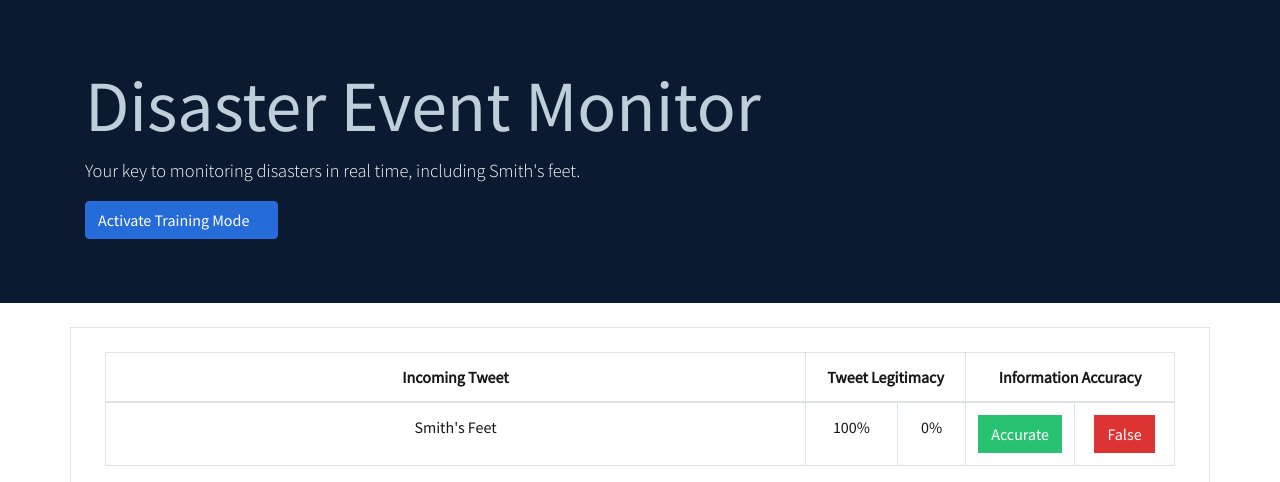
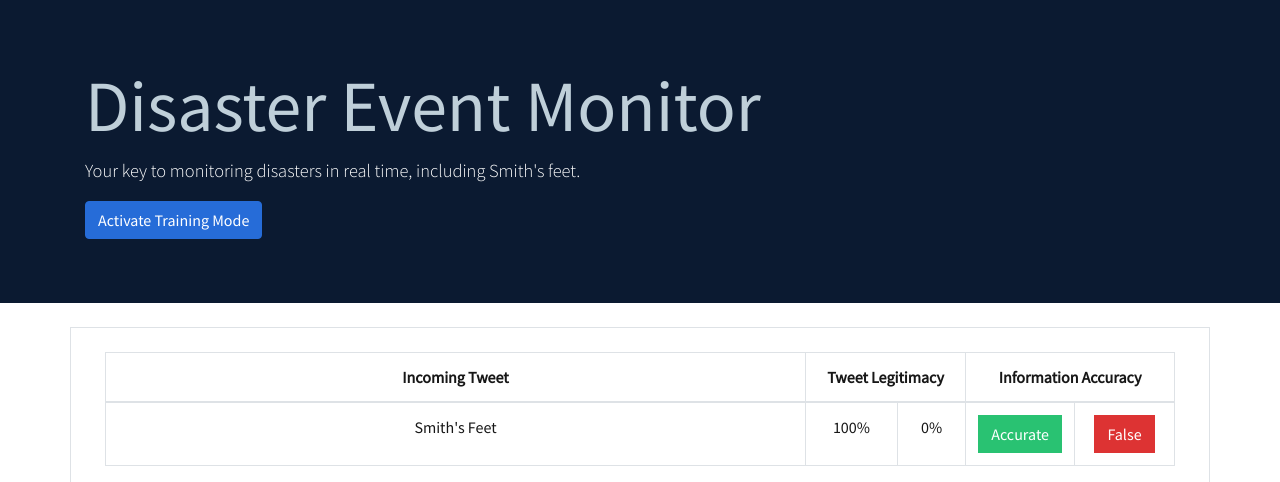
Before and after one commit to abdulelakiri/Varsity-Hacking-Team, a Flask app: page / in a window 1280 px wide. Shown: the part 73-555 px from the top of the page. Run offline with Flask 2, Linux system fonts and the light colour scheme; some libraries are stand-ins or nearby versions.

Commit message:
adjusted button appearance

```diff
--- a/webpage/templates/base.html
+++ b/webpage/templates/base.html
@@ -54,7 +54,7 @@
         </div>
         <button type="button" class="btn btn-primary" style="border-radius: 4px;" >
           <a href="{{ url_for('site.traintable') }}"
-          class="pl-md-0 p-3 text-white">Activate Training Mode</a>
+          class="pl-md-0 text-white">Activate Training Mode</a>
         </button>
         <!--If possible, include overlays for explaining what training mode is-->
       </div>
```
